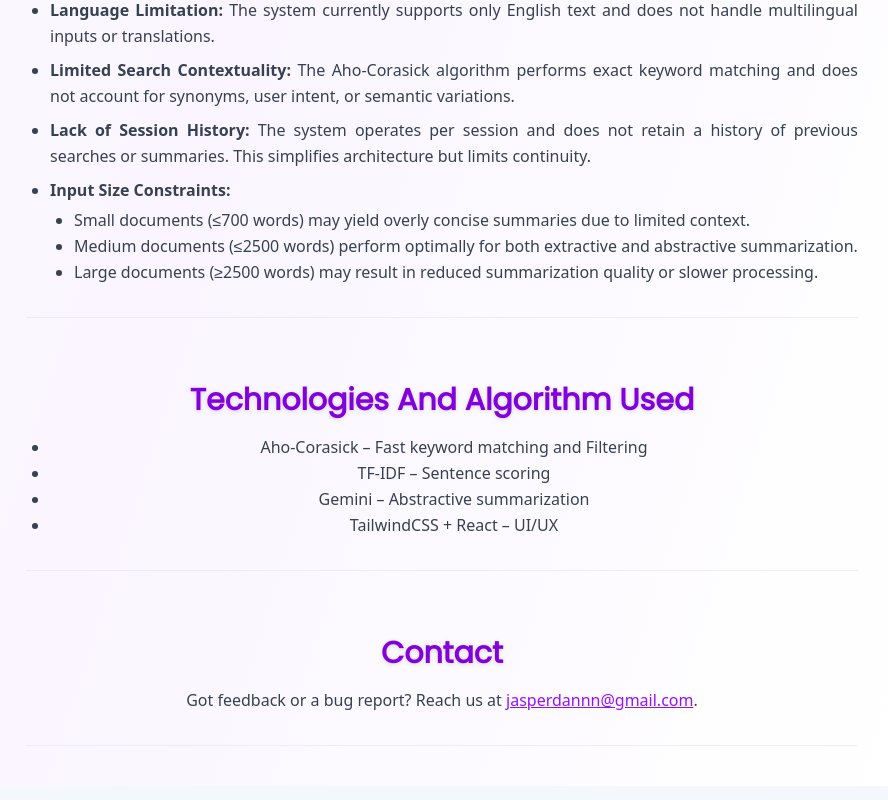
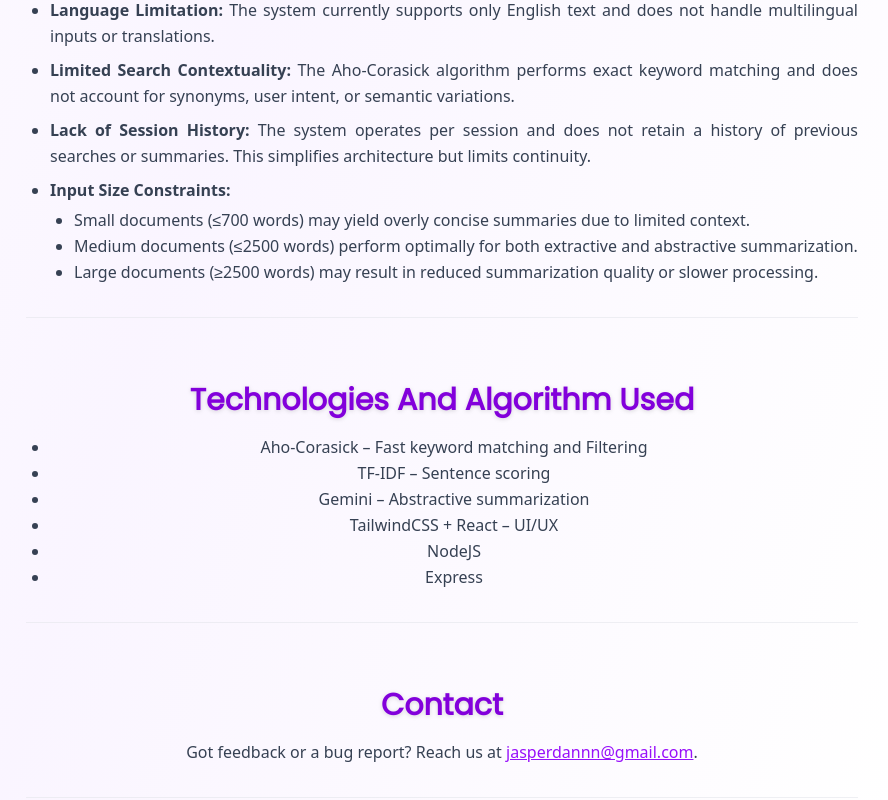
Before and after one commit to dperrr/text-summarization, a React (Vite) app: page /documentation in a window 1280 px wide. Shown: the part 2129-2929 px from the top of the page, without its empty margins (350-1238 px from the left). Built offline with nearby package versions, Linux system fonts and the light colour scheme.

Commit message:
add NodeJS and Express to section content in Documentation

```diff
--- a/src/pages/Documentation.jsx
+++ b/src/pages/Documentation.jsx
@@ -206,6 +206,8 @@ function getSectionContent(title) {
           <li>TF-IDF – Sentence scoring</li>
           <li>Gemini – Abstractive summarization</li>
           <li>TailwindCSS + React – UI/UX</li>
+          <li>NodeJS</li>
+          <li>Express</li>
         </ul>
       );
 
```
